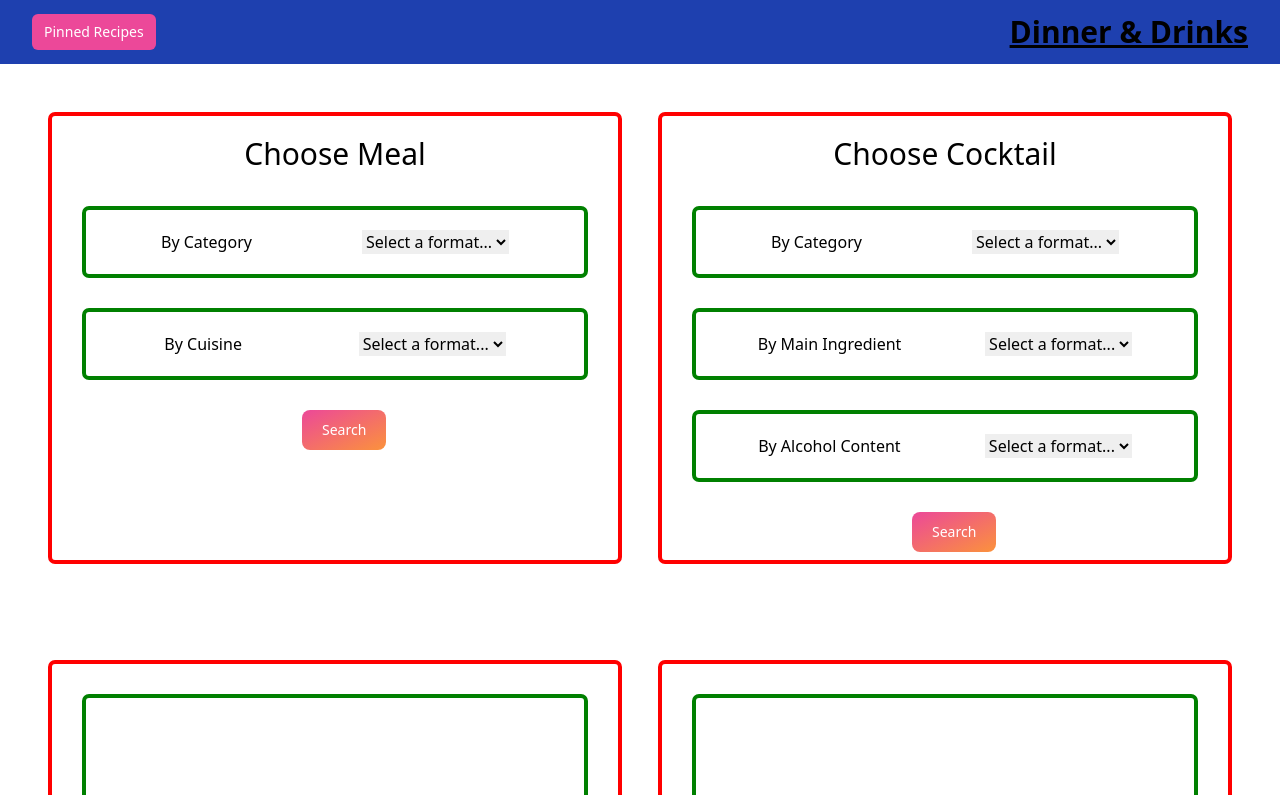
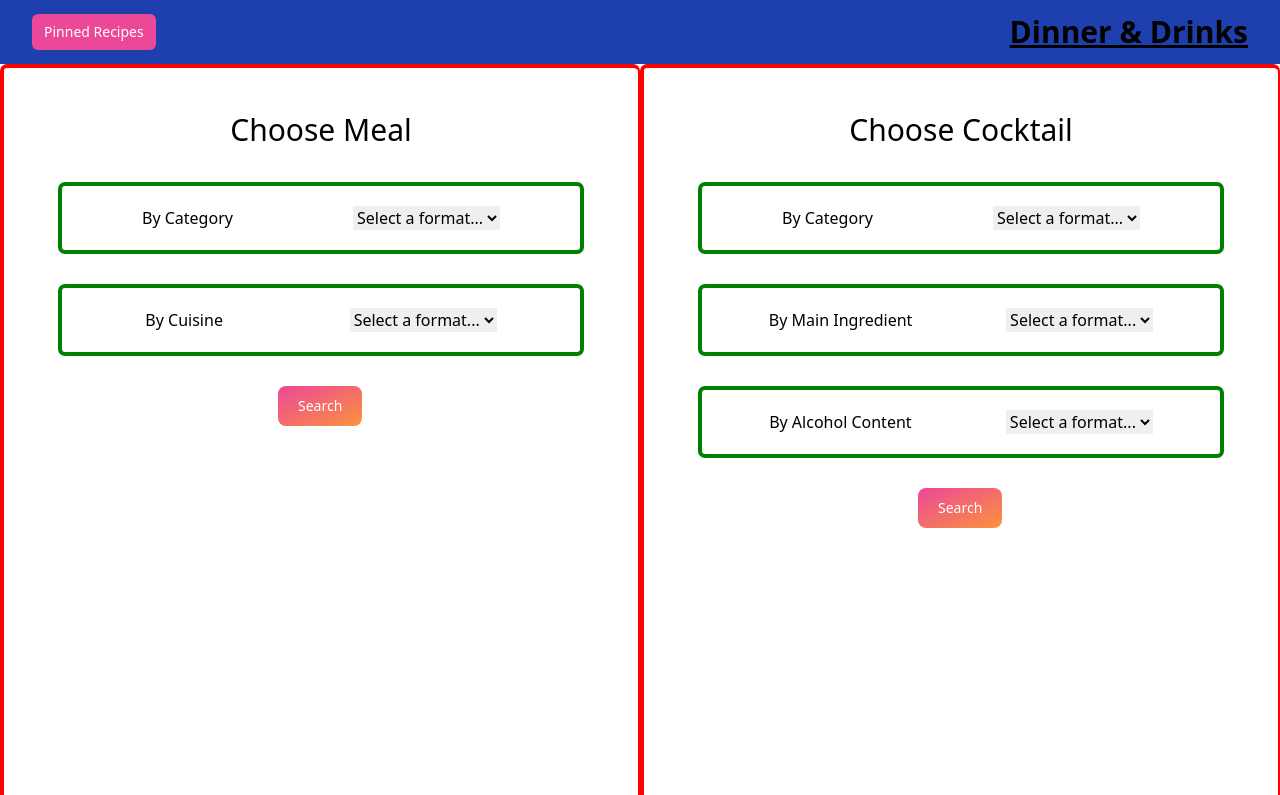
Before and after one commit to enanesh/dinner-and-drinks, a plain HTML site: page index.html in a window 1280 px wide. Shown: the top 795 px of the page. Drawn offline with nearby package versions, Linux system fonts and the light colour scheme; no server answers.

Commit message:
changed cocktailand meal container on first page

```diff
--- a/index.html
+++ b/index.html
@@ -34,10 +34,10 @@
   <!-- START CHOICE MEAL  -->
 
 
-  <div class="grid grid-cols-1 sm:grid-cols-2 gap-9 p-12 justify-content:center ">
+  <div class="flex flex-start h-screen flex-start">
 
     <!--Left container frame-1-->
-    <section class="container ">
+    <section class="container p-6 w-1/2 h-full bg-white border-r-2 shadow-md ">
       <h2 class="h2">Choose Meal</h2>
       <div>
 
@@ -82,7 +82,7 @@
 
     <!--Rigth container frame-1-->
 
-    <section class="container">
+    <section class="container p-6 w-1/2 h-full bg-white border-r-2">
       <h2 class="h2">Choose Cocktail</h2>
       <div>
 
```
